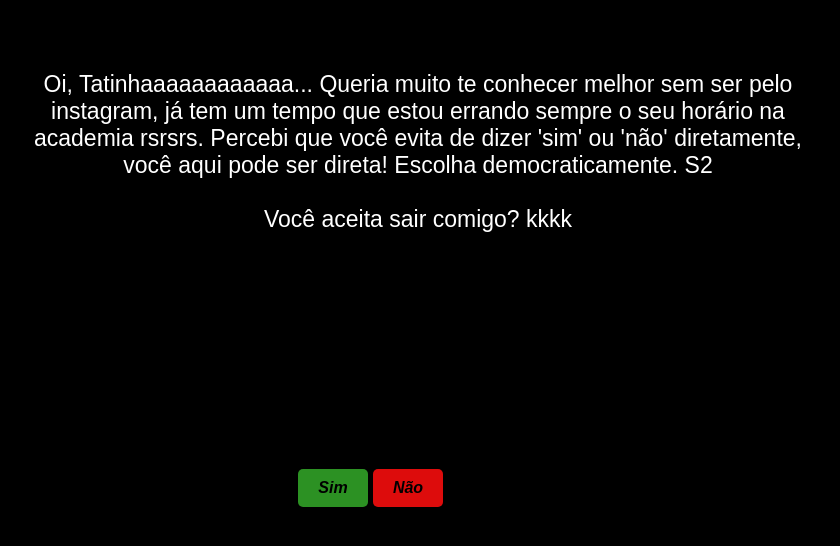
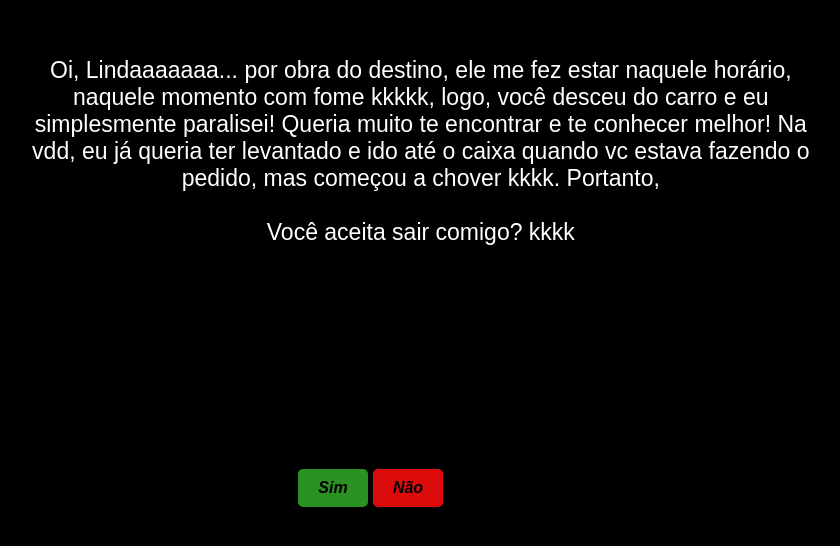
Before and after one commit to ppizzz/invitex, a plain HTML site: page index.html in a window 1280 px wide. Shown: the part 112-658 px from the top of the page, without its empty margins (232-1072 px from the left). Drawn offline with Linux system fonts and the light colour scheme.

Commit message:
Update index.html

```diff
--- a/index.html
+++ b/index.html
@@ -3,11 +3,11 @@
 <head>
     <meta charset="UTF-8">
     <meta name="viewport" content="width=device-width, initial-scale=1.0">
-    <title>Invite Tatinhaaaaaaaaaaaa</title>
+    <title>Invite S2</title>
     <link rel="stylesheet" href="styles.css">
 </head>
 <body>
-    <p id="primeiro">Oi, Tatinhaaaaaaaaaaaa... Queria muito te conhecer melhor sem ser pelo instagram, já tem um tempo que estou errando sempre o seu horário na academia rsrsrs. Percebi que você evita de dizer 'sim' ou 'não' diretamente, você aqui pode ser direta! Escolha democraticamente. S2 <br><br>Você aceita sair comigo? kkkk</p>
+    <p id="primeiro">    <p id="primeiro">Oi, Lindaaaaaaa... por obra do destino, ele me fez estar naquele horário, naquele momento com fome kkkkk, logo, você desceu do carro e eu simplesmente paralisei! Queria muito te encontrar e te conhecer melhor! Na vdd, eu já queria ter levantado e ido até o caixa quando vc estava fazendo o pedido, mas começou a chover kkkk. Portanto,<br><br>Você aceita sair comigo? kkkk</p> S2 <br><br>Você aceita sair comigo? kkkk</p>
     </p><br>
     <button id="principal"><a href="index2.html">Sim</a></button>
     <button class="move-button" id="moveButton">Não</button>
```
